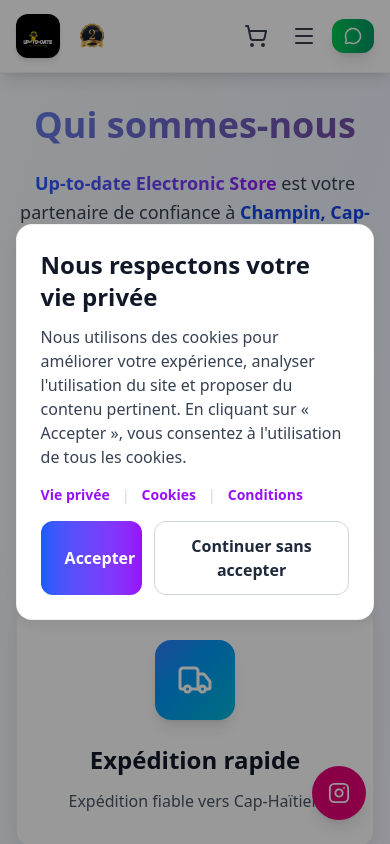
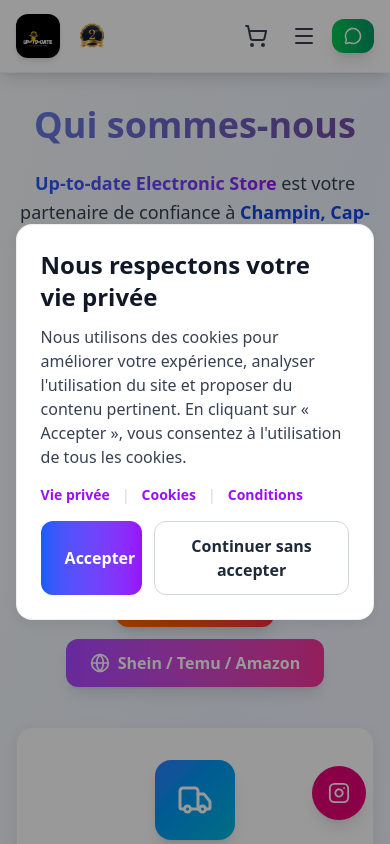
Before and after one commit to Fiedly71/up-to-date-store, a Next.js app: page / in a window 390 px wide. Shown: the top 844 px of the page. Built offline with nearby package versions, Linux system fonts and the light colour scheme; no server answers.

Commit message:
Homepage: add Shein/Temu/AliExpress buttons, admin dashboard, logout in hero

```diff
--- a/app/page.tsx
+++ b/app/page.tsx
@@ -3,7 +3,7 @@ import { useState, useEffect } from "react";
 
 import Navbar from "@/app/components/Navbar";
 import PriceCalculator from "./components/PriceCalculator";
-import { Search, Truck, ShoppingCart, Package, LogIn, UserPlus } from "lucide-react";
+import { Search, Truck, ShoppingCart, Package, LogIn, UserPlus, LogOut, Shield, Globe } from "lucide-react";
 import { Headphones, ChevronRight, MessageCircle, ChevronDown, Star, Facebook, Instagram, Clock, MapPin, Zap, ArrowRight } from "lucide-react";
 import { calculateFinalPrice, USD_TO_GDS_RATE, formatGourdes, getPriceBreakdown } from "@/app/utils/pricing";
 import Link from "next/link";
@@ -22,6 +22,7 @@ export default function Home() {
   const [error, setError] = useState("");
   const [openFaq, setOpenFaq] = useState<number | null>(null);
   const [user, setUser] = useState<any>(null);
+  const [isAdmin, setIsAdmin] = useState(false);
   const [checkingAuth, setCheckingAuth] = useState(true);
 
   const [productQuantities, setProductQuantities] = useState<{[key: number]: number}>({});
@@ -31,6 +32,17 @@ export default function Home() {
     const checkAuth = async () => {
       const { data: { user } } = await supabase.auth.getUser();
       setUser(user);
+      if (user) {
+        try {
+          const res = await fetch("/api/check-admin", {
+            method: "POST",
+            headers: { "Content-Type": "application/json" },
+            body: JSON.stringify({ userId: user.id }),
+          });
+          const result = await res.json();
+          setIsAdmin(result.isAdmin === true);
+        } catch { setIsAdmin(false); }
+      }
       setCheckingAuth(false);
     };
     checkAuth();
@@ -108,7 +120,8 @@ export default function Home() {
 
             {/* Auth Buttons */}
             {!checkingAuth && !user && (
-              <div className="mt-8 flex flex-col sm:flex-row items-center justify-center gap-4">
+              <div className="mt-8 flex flex-col items-center gap-4">
+                <div className="flex flex-col sm:flex-row items-center justify-center gap-3">
                   <Link
                     href="/auth"
                     className="inline-flex items-center gap-2 px-8 py-4 bg-gradient-to-r from-blue-600 to-purple-600 text-white rounded-xl font-bold text-lg shadow-lg hover:from-blue-700 hover:to-purple-700 transition-all"
@@ -118,11 +131,28 @@ export default function Home() {
                   </Link>
                   <Link
                     href="/auth"
-                  className="inline-flex items-center gap-2 px-8 py-4 bg-white border-2 border-purple-300 text-purple-700 rounded-xl font-bold text-lg shadow-md hover:bg-purple-50 hover:border-purple-400 transition-all duration-300"
+                    className="inline-flex items-center gap-2 px-8 py-4 bg-white border-2 border-purple-300 text-purple-700 rounded-xl font-bold text-lg shadow-md hover:bg-purple-50 hover:border-purple-400 transition-all"
                   >
                     <UserPlus size={22} />
                     Créer un compte
                   </Link>
+                </div>
+                <div className="flex flex-wrap justify-center gap-3">
+                  <Link
+                    href="/aliexpress"
+                    className="inline-flex items-center gap-2 px-6 py-3 bg-gradient-to-r from-orange-500 to-red-500 text-white rounded-xl font-bold shadow-lg hover:from-orange-600 hover:to-red-600 transition-all"
+                  >
+                    <ShoppingCart size={20} />
+                    AliExpress
+                  </Link>
+                  <Link
+                    href="/commander"
+                    className="inline-flex items-center gap-2 px-6 py-3 bg-gradient-to-r from-purple-500 to-pink-500 text-white rounded-xl font-bold shadow-lg hover:from-purple-600 hover:to-pink-600 transition-all"
+                  >
+                    <Globe size={20} />
+                    Shein / Temu / Amazon
+                  </Link>
+                </div>
               </div>
             )}
 
@@ -132,21 +162,47 @@ export default function Home() {
                   <div className="w-2 h-2 bg-green-500 rounded-full animate-pulse"></div>
                   Connecté: {user.email}
                 </div>
-                <div className="flex flex-wrap justify-center gap-4">
+                <div className="flex flex-wrap justify-center gap-3">
                   <Link
                     href="/aliexpress"
-                    className="inline-flex items-center gap-2 px-6 py-3 bg-gradient-to-r from-orange-500 to-red-500 text-white rounded-xl font-bold shadow-lg hover:from-orange-600 hover:to-red-600 transition-all duration-300"
+                    className="inline-flex items-center gap-2 px-6 py-3 bg-gradient-to-r from-orange-500 to-red-500 text-white rounded-xl font-bold shadow-lg hover:from-orange-600 hover:to-red-600 transition-all"
                   >
                     <ShoppingCart size={20} />
-                    Commander sur AliExpress
+                    AliExpress
                   </Link>
                   <Link
+                    href="/commander"
+                    className="inline-flex items-center gap-2 px-6 py-3 bg-gradient-to-r from-purple-500 to-pink-500 text-white rounded-xl font-bold shadow-lg hover:from-purple-600 hover:to-pink-600 transition-all"
+                  >
+                    <Globe size={20} />
+                    Shein / Temu / Amazon
+                  </Link>
+                </div>
+                <div className="flex flex-wrap justify-center gap-3">
+                  {isAdmin ? (
+                    <Link
+                      href="/admin"
+                      className="inline-flex items-center gap-2 px-6 py-3 bg-gradient-to-r from-purple-700 to-indigo-700 text-white rounded-xl font-bold shadow-md hover:from-purple-800 hover:to-indigo-800 transition-all"
+                    >
+                      <Shield size={20} />
+                      Dashboard Admin
+                    </Link>
+                  ) : (
+                    <Link
                       href="/my-orders"
-                    className="inline-flex items-center gap-2 px-6 py-3 bg-white border-2 border-blue-300 text-blue-700 rounded-xl font-bold shadow-md hover:bg-blue-50 transition-all duration-300"
+                      className="inline-flex items-center gap-2 px-6 py-3 bg-white border-2 border-blue-300 text-blue-700 rounded-xl font-bold shadow-md hover:bg-blue-50 transition-all"
                     >
                       <Package size={20} />
                       Mes commandes
                     </Link>
+                  )}
+                  <button
+                    onClick={async () => { await supabase.auth.signOut(); window.location.href = '/'; }}
+                    className="inline-flex items-center gap-2 px-6 py-3 bg-gray-700 text-white rounded-xl font-bold shadow-md hover:bg-gray-900 transition-all"
+                  >
+                    <LogOut size={20} />
+                    Déconnexion
+                  </button>
                 </div>
               </div>
             )}
```
Lines whose indentation alone changed are shown as unchanged.
